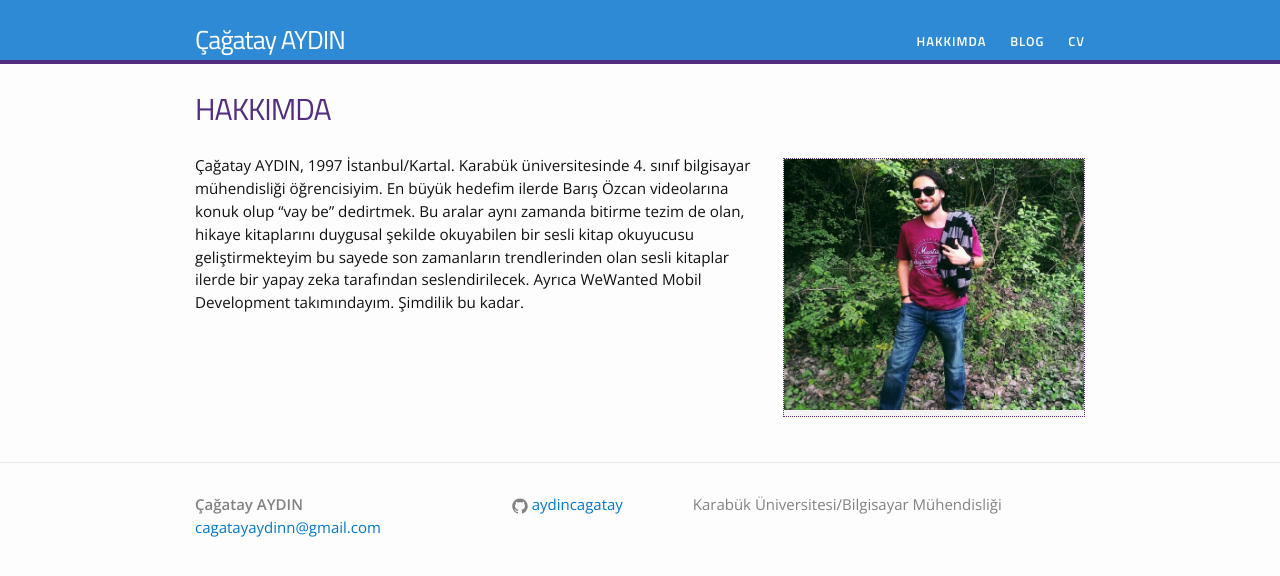
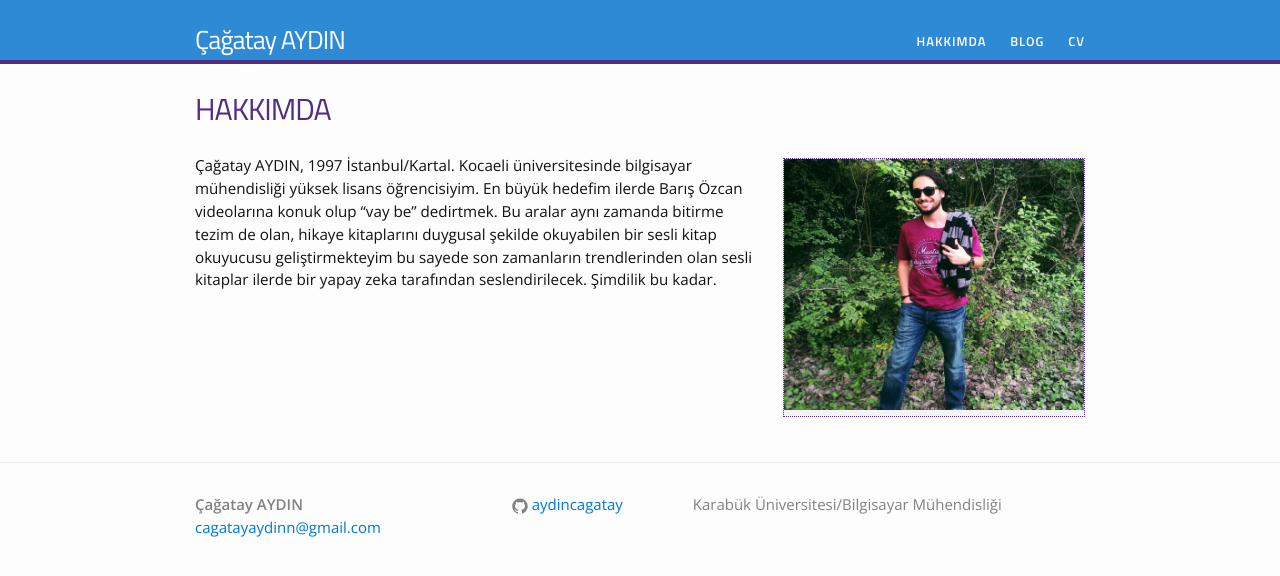
Before and after one commit to aydincagatay/aydincagatay.github.io, a Jekyll site: the page built from hakkimda.md, in a window 1280 px wide. Shown: the top 576 px of the page. Built offline with Jekyll 4.4.1, drawn with Linux system fonts in a browser that asks for light colours.

Commit message:
Update hakkimda.md

```diff
--- a/hakkimda.md
+++ b/hakkimda.md
@@ -6,4 +6,4 @@ permalink: /hakkimda/
 
 {% include image.html url="/images/octojekyll.png" caption="" width=300 align="right" %}
 
-Çağatay AYDIN, 1997 İstanbul/Kartal. Karabük üniversitesinde 4. sınıf bilgisayar mühendisliği öğrencisiyim. En büyük hedefim ilerde Barış Özcan videolarına konuk olup "vay be" dedirtmek. Bu aralar aynı zamanda bitirme tezim de olan, hikaye kitaplarını duygusal şekilde okuyabilen bir sesli kitap okuyucusu geliştirmekteyim bu sayede son zamanların trendlerinden olan sesli kitaplar ilerde bir yapay zeka tarafından seslendirilecek. Ayrıca WeWanted Mobil Development takımındayım. Şimdilik bu kadar.
+Çağatay AYDIN, 1997 İstanbul/Kartal. Kocaeli üniversitesinde bilgisayar mühendisliği yüksek lisans öğrencisiyim. En büyük hedefim ilerde Barış Özcan videolarına konuk olup "vay be" dedirtmek. Bu aralar aynı zamanda bitirme tezim de olan, hikaye kitaplarını duygusal şekilde okuyabilen bir sesli kitap okuyucusu geliştirmekteyim bu sayede son zamanların trendlerinden olan sesli kitaplar ilerde bir yapay zeka tarafından seslendirilecek. Şimdilik bu kadar.
```
